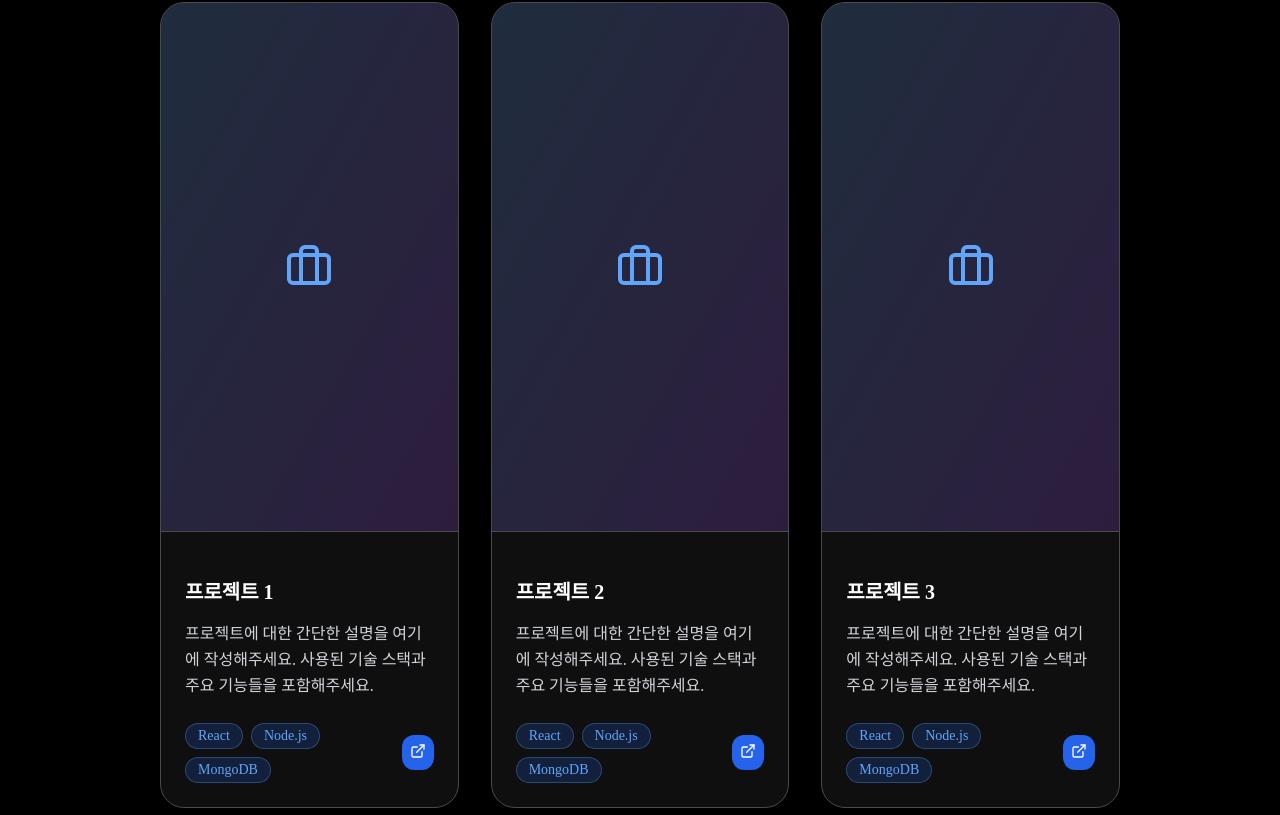
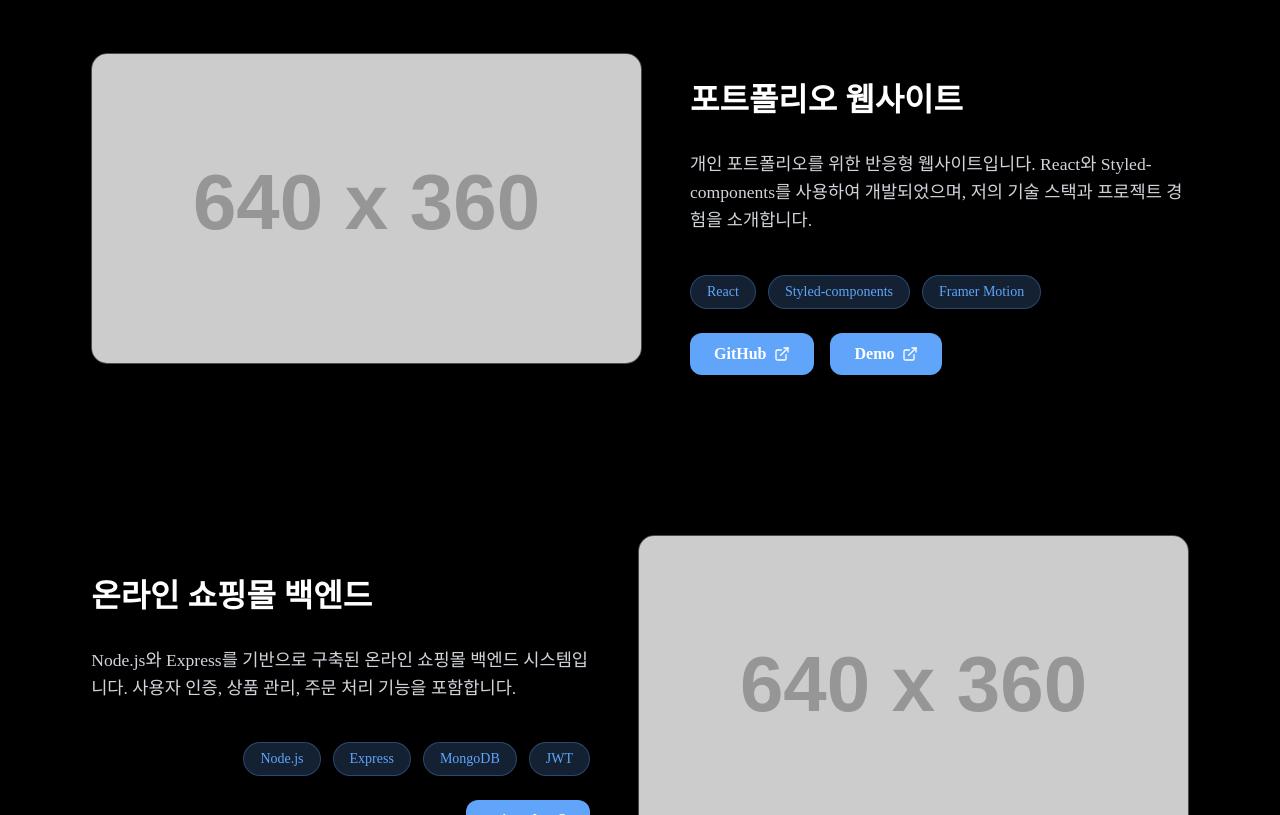
Before and after one commit to hjzhhhj/portfolio_v2, a React (Vite) app: page / in a window 1280 px wide. Shown: the part 3245-4060 px from the top of the page. Built offline with nearby package versions, Linux system fonts and the light colour scheme.

Commit message:
[FIX] : Project Layout

```diff
--- a/src/PortFolio/Main.tsx
+++ b/src/PortFolio/Main.tsx
@@ -4,7 +4,7 @@ import AboutMe from '../pages/AboutMe';
 import Skills from '../pages/Skills';
 import Projects from '../pages/Projects';
 import Activities from '../pages/Activities';
-import Awards from '../pages/Awards';
+// import Awards from '../pages/Awards';
 import Contact from '../pages/Contact';
 import styled from 'styled-components';
 
@@ -58,7 +58,7 @@ const Portfolio = () => {
       <Skills />
       <Projects />
       <Activities />
-      <Awards />
+      {/* <Awards /> */}
       <Contact />
 
       <Footer>
--- a/src/pages/Projects.tsx
+++ b/src/pages/Projects.tsx
@@ -1,17 +1,18 @@
 import { motion } from "framer-motion";
-import { Briefcase, ExternalLink } from "lucide-react";
+import { ExternalLink } from "lucide-react";
 import styled from 'styled-components';
 
 const ProjectsSection = styled.section`
   padding: 5rem 0;
   background-color: #000000;
+  overflow: hidden;
 `;
 
 const MaxWidthContainer = styled.div`
-  max-width: 960px;
+  max-width: 1200px;
   margin-left: auto;
   margin-right: auto;
-  padding: 0 1.5rem;
+  padding: 0 4vw;
 `;
 
 const TitleContainer = styled(motion.div)`
@@ -37,96 +38,157 @@ const UnderlineDiv = styled.div`
   margin-right: auto;
 `;
 
-const ProjectsGrid = styled.div`
-  display: grid;
+const ProjectList = styled.div`
+  display: flex;
+  flex-direction: column;
+  gap: 5rem;
+`;
+
+const ProjectItem = styled(motion.div)<{ $isEven: boolean }>`
+  display: flex;
+  flex-direction: ${props => props.$isEven ? 'row-reverse' : 'row'};
+  align-items: center;
+  gap: 3rem;
+  backdrop-filter: blur(8px);
+  border-radius: 1.5rem;
+  padding: 2.5rem;
+  box-shadow: 0 8px 30px rgba(0, 0, 0, 0.3);
+  transition: all 0.3s ease;
+
+  &:hover {
+    border-color: rgba(96, 165, 250, 0.5);
+    transform: translateY(-5px);
+  }
+
+  @media (max-width: 991px) {
+    flex-direction: column;
+    text-align: center;
+    padding: 2rem;
     gap: 2rem;
 
-  @media (min-width: 768px) {
-    grid-template-columns: repeat(2, minmax(0, 1fr));
+
+    .project-image-container, .project-content {
+      margin: 0 !important;
     }
-  @media (min-width: 1024px) {
-    grid-template-columns: repeat(3, minmax(0, 1fr));
   }
 `;
 
-const ProjectCard = styled(motion.div)`
-  background-color: rgba(30, 30, 30, 0.5);
-  backdrop-filter: blur(8px);
-  border-radius: 1.5rem;
-  overflow: hidden;
-  border: 1px solid #4a4a4a;
-  transition: all 0.3s ease-in-out;
-
-  &:hover {
-    border-color: rgba(96, 165, 250, 0.5);
-  }
-`;
-
-const ImagePlaceholder = styled.div`
-  width: 100%;
-  padding-top: calc(16 / 9 * 100%);
-  position: relative;
-  background: linear-gradient(to bottom right, rgba(96, 165, 250, 0.2), rgba(168, 85, 247, 0.2));
+const ImageContainer = styled.div`
+  flex-shrink: 0; /* 이미지가 줄어들지 않도록 */
+  width: 50%; /* 컨테이너 너비의 절반 */
+  aspect-ratio: 16 / 9; /* 16:9 비율 유지 */
+  background-color: #333; /* 이미지 없을 때 배경색 */
+  border-radius: 1rem;
+  overflow: hidden; /* 이미지 넘치는 부분 숨김 */
   display: flex;
   align-items: center;
   justify-content: center;
-  border-bottom: 1px solid #4a4a4a;
+  border: 1px solid #4a4a4a;
 
-  svg {
-    position: absolute;
-    top: 50%;
-    left: 50%;
-    transform: translate(-50%, -50%);
-    color: #60a5fa;
+  img {
+    width: 100%;
+    height: 100%;
+    object-fit: cover; /* 이미지가 잘리지 않고 채워지도록 */
+  }
+
+  @media (max-width: 991px) {
+    width: 100%; /* 모바일에서 너비 100% */
   }
 `;
 
 const ProjectContent = styled.div`
-  padding: 1.5rem;
+  flex-grow: 1; /* 남은 공간 채우기 */
+  display: flex;
+  flex-direction: column;
+  justify-content: center;
+
+  @media (max-width: 991px) {
+    width: 100%;
+  }
 `;
 
 const ProjectTitle = styled.h3`
-  font-size: 1.25rem;
+  font-size: 2rem;
   font-weight: bold;
+  color: white;
   margin-bottom: 0.75rem;
-  color: white;
+
+  @media (max-width: 767px) {
+    font-size: 1.75rem;
+  }
 `;
 
 const ProjectDescription = styled.p`
   color: #d1d5db;
+  line-height: 1.6;
   margin-bottom: 1.5rem;
-  line-height: 1.625;
-`;
+  font-size: 1.1rem;
 
-const ProjectFooter = styled.div`
-  display: flex;
-  justify-content: space-between;
-  align-items: center;
+  @media (max-width: 767px) {
+    font-size: 1rem;
+  }
 `;
 
 const TagList = styled.div`
   display: flex;
-  gap: 0.5rem;
   flex-wrap: wrap;
+  gap: 0.75rem;
+  margin-top: 1rem;
+
+  ${ProjectItem}:nth-child(even) & {
+    justify-content: flex-end; /* 짝수번째는 태그 오른쪽 정렬 */
+    @media (max-width: 991px) {
+      justify-content: center; /* 모바일에서 가운데 정렬 */
+    }
+  }
+  ${ProjectItem}:nth-child(odd) & {
+    justify-content: flex-start; /* 홀수번째는 태그 왼쪽 정렬 */
+    @media (max-width: 991px) {
+      justify-content: center; /* 모바일에서 가운데 정렬 */
+    }
+  }
 `;
 
 const Tag = styled.span`
-  padding: 0.25rem 0.75rem;
-  background-color: rgba(37, 99, 235, 0.2);
+  background-color: rgba(96, 165, 250, 0.2);
   color: #60a5fa;
-  border-radius: 9999px;
+  border: 1px solid rgba(96, 165, 250, 0.3);
+  padding: 0.5rem 1rem;
+  border-radius: 9999px; /* pill shape */
   font-size: 0.875rem;
-  border: 1px solid rgba(96, 165, 250, 0.3);
+  white-space: nowrap;
 `;
 
-const ExternalLinkButton = styled(motion.button)`
-  padding: 0.5rem;
-  background-color: #2563eb;
+const ProjectActions = styled.div`
+  display: flex;
+  margin-top: 1.5rem; /* 태그 목록과 버튼 사이 간격 */
+  gap: 1rem;
+
+  ${ProjectItem}:nth-child(even) & {
+    justify-content: flex-end; /* 짝수번째는 버튼 오른쪽 정렬 */
+    @media (max-width: 991px) {
+      justify-content: center; /* 모바일에서 가운데 정렬 */
+    }
+  }
+  ${ProjectItem}:nth-child(odd) & {
+    justify-content: flex-start; /* 홀수번째는 버튼 왼쪽 정렬 */
+    @media (max-width: 991px) {
+      justify-content: center; /* 모바일에서 가운데 정렬 */
+    }
+  }
+`;
+
+const LinkButton = styled(motion.a)`
+  display: inline-flex;
+  align-items: center;
+  gap: 0.5rem;
+  background-color: #60a5fa;
   color: white;
+  padding: 0.75rem 1.5rem;
   border-radius: 0.75rem;
-  transition: background-color 0.3s ease-in-out;
-  border: none;
-  cursor: pointer;
+  text-decoration: none;
+  font-weight: 600;
+  transition: background-color 0.3s ease;
 
   &:hover {
     background-color: #3b82f6;
@@ -134,12 +196,44 @@ const ExternalLinkButton = styled(motion.button)`
 `;
 
 const Projects = () => {
-  const projects = Array.from({ length: 6 }, (_, i) => ({
-    id: i + 1,
-    title: `프로젝트 ${i + 1}`,
-    description: '프로젝트에 대한 간단한 설명을 여기에 작성해주세요. 사용된 기술 스택과 주요 기능들을 포함해주세요.',
-    tags: ['React', 'Node.js', 'MongoDB']
-  }));
+  const projects = [
+    {
+      id: 1,
+      title: '포트폴리오 웹사이트',
+      description: '개인 포트폴리오를 위한 반응형 웹사이트입니다. React와 Styled-components를 사용하여 개발되었으며, 저의 기술 스택과 프로젝트 경험을 소개합니다.',
+      tags: ['React', 'Styled-components', 'Framer Motion'],
+      image: 'https://via.placeholder.com/640x360/60A5FA/FFFFFF?text=Project+1', // 16:9 이미지
+      github: 'https://github.com/your-username/portfolio',
+      demo: 'https://your-portfolio-demo.com'
+    },
+    {
+      id: 2,
+      title: '온라인 쇼핑몰 백엔드',
+      description: 'Node.js와 Express를 기반으로 구축된 온라인 쇼핑몰 백엔드 시스템입니다. 사용자 인증, 상품 관리, 주문 처리 기능을 포함합니다.',
+      tags: ['Node.js', 'Express', 'MongoDB', 'JWT'],
+      image: 'https://via.placeholder.com/640x360/10B981/FFFFFF?text=Project+2',
+      github: 'https://github.com/your-username/ecommerce-backend',
+      demo: null
+    },
+    {
+      id: 3,
+      title: '모바일 앱 (React Native)',
+      description: 'React Native를 활용하여 개발된 모바일 애플리케이션입니다. 크로스 플랫폼 지원을 통해 iOS와 Android에서 모두 사용 가능합니다.',
+      tags: ['React Native', 'Firebase', 'Redux'],
+      image: 'https://via.placeholder.com/640x360/EF4444/FFFFFF?text=Project+3',
+      github: 'https://github.com/your-username/mobile-app',
+      demo: 'https://your-mobile-app-demo.com'
+    },
+    {
+      id: 4,
+      title: '데이터 시각화 대시보드',
+      description: 'Python의 Dash 라이브러리를 사용하여 구현된 대화형 데이터 시각화 대시보드입니다. 복잡한 데이터를 직관적으로 분석하고 이해할 수 있도록 돕습니다.',
+      tags: ['Python', 'Dash', 'Plotly', 'Pandas'],
+      image: 'https://via.placeholder.com/640x360/3B82F6/FFFFFF?text=Project+4',
+      github: 'https://github.com/your-username/data-dashboard',
+      demo: null
+    }
+  ];
 
   return (
     <ProjectsSection id="projects">
@@ -156,25 +250,24 @@ const Projects = () => {
           <UnderlineDiv></UnderlineDiv>
         </TitleContainer>
 
-        <ProjectsGrid>
+        <ProjectList>
           {projects.map((project, index) => (
-            <ProjectCard
+            <ProjectItem
               key={project.id}
+              $isEven={index % 2 !== 0}
               initial={{ opacity: 0, y: 50 }}
               whileInView={{ opacity: 1, y: 0 }}
-              transition={{ duration: 0.8, delay: index * 0.1 }}
-              viewport={{ once: true }}
-              whileHover={{ y: -10, scale: 1.02 }}
+              transition={{ duration: 0.8, delay: index * 0.2 }}
+              viewport={{ once: true, amount: 0.3 }}
             >
-              <ImagePlaceholder>
-                <Briefcase size={48} />
-              </ImagePlaceholder>
-              <ProjectContent>
+              <ImageContainer className="project-image-container">
+                <img src={project.image} alt={project.title} />
+              </ImageContainer>
+              <ProjectContent className="project-content">
                 <ProjectTitle>{project.title}</ProjectTitle>
                 <ProjectDescription>
                   {project.description}
                 </ProjectDescription>
-                <ProjectFooter>
                 <TagList>
                   {project.tags.map((tag, tagIndex) => (
                     <Tag key={tagIndex}>
@@ -182,17 +275,34 @@ const Projects = () => {
                     </Tag>
                   ))}
                 </TagList>
-                  <ExternalLinkButton
-                    whileHover={{ scale: 1.1 }}
-                    whileTap={{ scale: 0.9 }}
+                <ProjectActions>
+                  {project.github && (
+                    <LinkButton
+                      href={project.github}
+                      target="_blank"
+                      rel="noopener noreferrer"
+                      whileHover={{ scale: 1.05 }}
+                      whileTap={{ scale: 0.95 }}
                     >
-                    <ExternalLink size={16} />
-                  </ExternalLinkButton>
-                </ProjectFooter>
+                      GitHub <ExternalLink size={16} />
+                    </LinkButton>
+                  )}
+                  {project.demo && (
+                    <LinkButton
+                      href={project.demo}
+                      target="_blank"
+                      rel="noopener noreferrer"
+                      whileHover={{ scale: 1.05 }}
+                      whileTap={{ scale: 0.95 }}
+                    >
+                      Demo <ExternalLink size={16} />
+                    </LinkButton>
+                  )}
+                </ProjectActions>
               </ProjectContent>
-            </ProjectCard>
+            </ProjectItem>
           ))}
-        </ProjectsGrid>
+        </ProjectList>
       </MaxWidthContainer>
     </ProjectsSection>
   );
```
Lines whose indentation alone changed are shown as unchanged.
